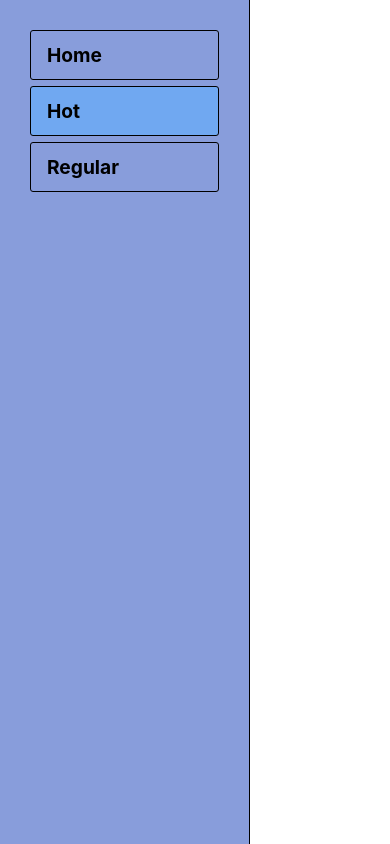
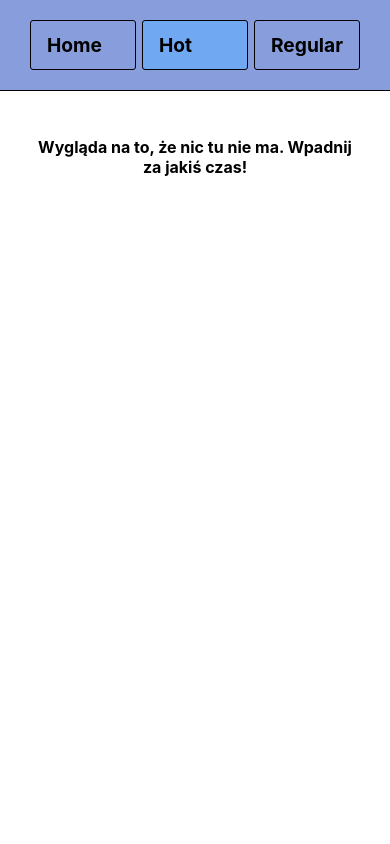
Before and after one commit to FilipGluszek/projekt-memy, a React app: page /hot in a window 390 px wide. Built offline with nearby package versions, Linux system fonts and the light colour scheme.

Commit message:
style improvements; responsive design implemented

```diff
--- a/src/components/app/App.js
+++ b/src/components/app/App.js
@@ -11,7 +11,6 @@ import HomePage from "../../pages/HomePage.js";
 import HotPage from "../../pages/HotPage.js";
 import NoPage from "../../pages/NoPage.js";
 import RegularPage from "../../pages/RegularPage.js";
-import "./style.css";
 
 /**
  * App component
--- a/src/components/layout/style.css
+++ b/src/components/layout/style.css
@@ -1,13 +1,28 @@
 .app {
     display: flex;
     height: 100vh;
+    flex-direction: column;
+}
+
+@media (min-width: 769px) {
+    .app {
+        flex-direction: row;
+    }
 }
 
 .app .app__menu {
-    width: 250px;
     background-color: rgb(136, 157, 219);
-    border-right: 1px solid black;
-    padding: 30px;
+    border-bottom: 1px solid black;
+    padding: 20px 30px;
+}
+
+@media (min-width: 769px) {
+    .app .app__menu {
+        width: 250px;
+        border-bottom: 0;
+        border-right: 1px solid black;
+        padding: 30px;
+    }
 }
 
 .app .app__menu ul {
@@ -15,8 +30,17 @@
     padding: 0;
     list-style: none;
     display: flex;
-    flex-direction: column;
     gap: 6px;
+}
+
+@media (min-width: 769px) {
+    .app .app__menu ul {
+        flex-direction: column;
+    }
+}
+
+.app .app__menu ul li {
+    flex: 1;
 }
 
 .app .app__menu a {
@@ -43,3 +67,13 @@
     flex: 1;
     overflow-y: scroll;
 }
+
+.app .notice {
+    max-width: 460px;
+    margin: 0 auto;
+}
+
+.app .notice p {
+    text-align: center;
+    font-weight: bold;
+}
--- a/src/components/meme/style.css
+++ b/src/components/meme/style.css
@@ -4,6 +4,8 @@
     border: 1px solid black;
     padding: 30px;
     gap: 30px;
+    max-width: 460px;
+    width: 100%;
 }
 
 .meme h2 {
@@ -17,6 +19,7 @@
 }
 
 .meme__actions button {
+    cursor: pointer;
     flex: 1;
     border: 0;
     border-radius: 3px;
--- a/src/components/stream/Stream.js
+++ b/src/components/stream/Stream.js
@@ -28,7 +28,14 @@ const Stream = ({ type }) => {
 
     return (
         <div className="stream">
-            {memes.map((meme) => {
+            {0 === memes.length ? (
+                <div className="notice">
+                    <p>
+                        Wygląda na to, że nic tu nie ma. Wpadnij za jakiś czas!
+                    </p>
+                </div>
+            ) : (
+                memes.map((meme) => {
                     return (
                         <Meme
                             key={meme.id}
@@ -36,13 +43,16 @@ const Stream = ({ type }) => {
                             img={meme.img}
                             upvotes={meme.upvotes}
                             downvotes={meme.downvotes}
-                        onUpvote={() => dispatch(upvote({ memeId: meme.id }))}
+                            onUpvote={() =>
+                                dispatch(upvote({ memeId: meme.id }))
+                            }
                             onDownvote={() =>
                                 dispatch(downvote({ memeId: meme.id }))
                             }
                         />
                     );
-            })}
+                })
+            )}
         </div>
     );
 };
--- a/src/components/stream/style.css
+++ b/src/components/stream/style.css
@@ -1,4 +1,5 @@
 .stream {
+    align-items: center;
     display: flex;
     flex-direction: column;
     gap: 30px;
--- a/src/pages/HomePage.js
+++ b/src/pages/HomePage.js
@@ -2,7 +2,11 @@
  * Render components
  */
 const HomePage = () => {
-    return <div>HomePage</div>;
+    return (
+        <div className="notice">
+            <p>Wybierz route korzystając z menu</p>
+        </div>
+    );
 };
 
 export default HomePage;
```
Also changed, not shown: src/components/app/style.css (deleted). Lines whose indentation alone changed are shown as unchanged.
